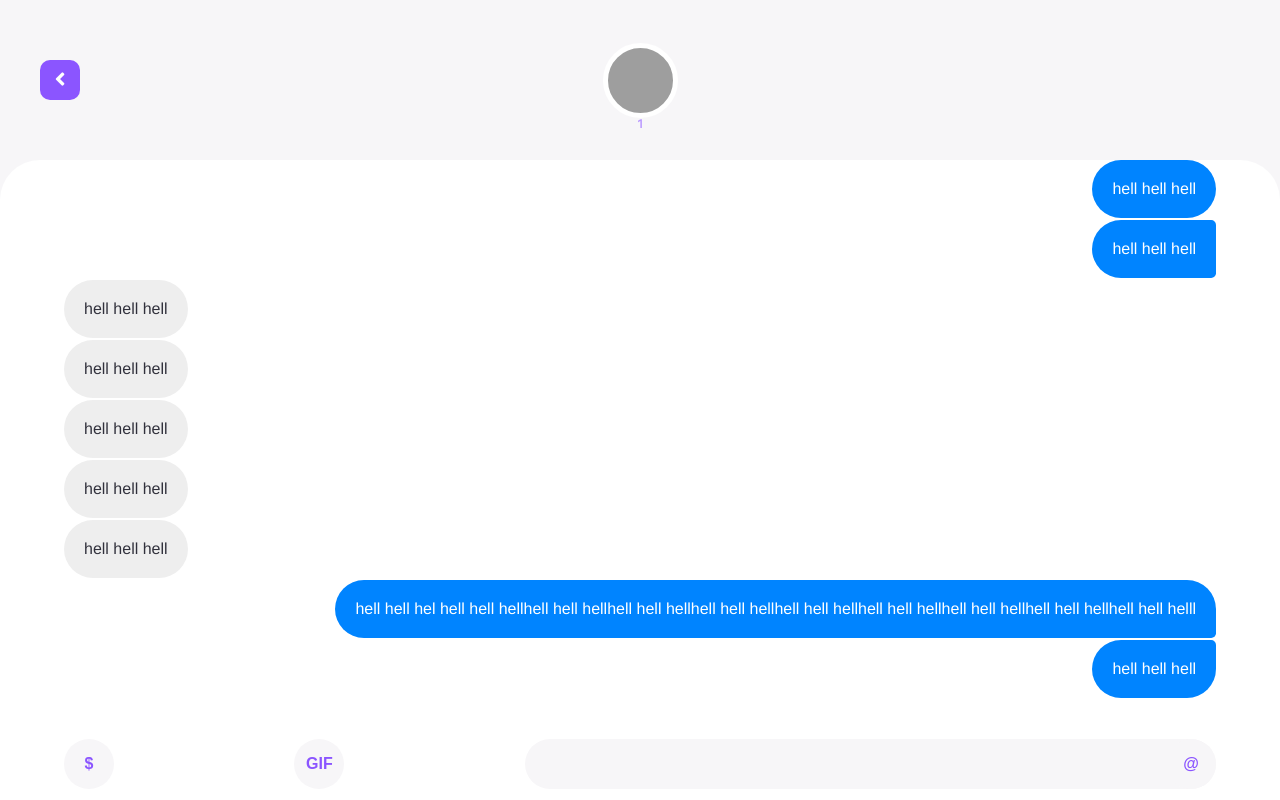
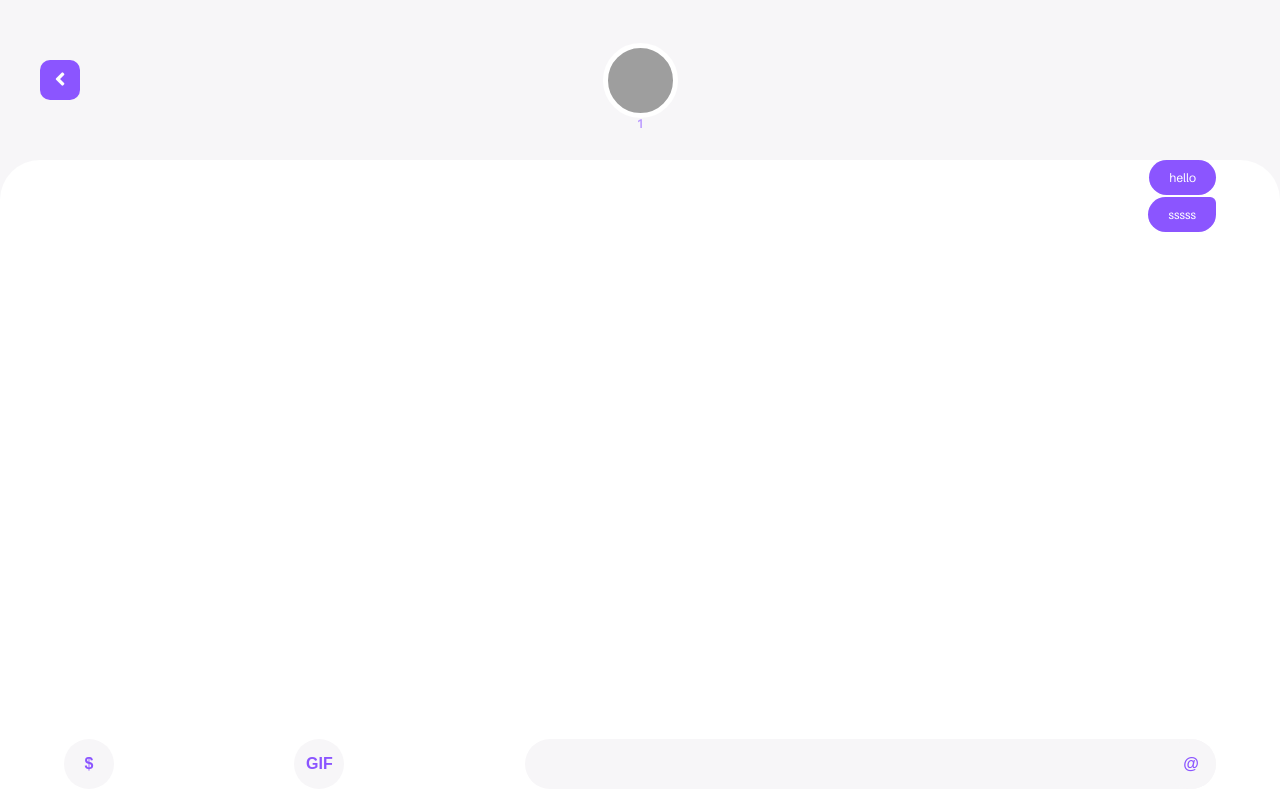
Before and after one commit to MickyPrice/Yoobee-Bemo-App-Frontend, a Vue app: page /chat/1 in a window 1280 px wide. Built offline with nearby package versions, Linux system fonts and the light colour scheme; grey boxes are pictures that could not be loaded.

Commit message:
Add messages

```diff
--- a/src/components/chats/ChatPushCard.vue
+++ b/src/components/chats/ChatPushCard.vue
@@ -1,37 +1,30 @@
 <template>
   <div class="chat-push-card">
     <div class="chat-push-card__message-box">
-      <ul class="messages">
-        <li class="me">hell hell hell</li>
-        <li class="me">hell hell hell</li>
-        <li class="him">hell hell hell</li>
-        <li class="him">hell hell hell</li>
-        <li class="him">hell hell hell</li>
-        <li class="him">hell hell hell</li>
-
-        <li class="him">hell hell hell</li>
-
-        <li
-          class="me"
-        >hell hell hel hell hell hellhell hell hellhell hell hellhell hell hellhell hell hellhell hell hellhell hell hellhell hell hellhell hell helll</li>
-
-        <li class="me">hell hell hell</li>
-      </ul>
+      <Messages :newMessage="newMessage" />
     </div>
     <ChatBox v-on:newPost="postNewMessage($event)" />
   </div>
 </template>
 
 <script>
-import ChatBox from "./ChatBox";
+import ChatBox from "./ChatBox.vue";
+import Messages from "./Messages.vue";
 
 export default {
+  data() {
+    return {
+      newMessage: "",
+    };
+  },
   components: {
     ChatBox,
+    Messages,
   },
   methods: {
     postNewMessage: function (event) {
       console.log("Just got a new post saying....." + event);
+      this.newMessage = event;
     },
   },
 };
@@ -52,44 +45,6 @@ export default {
   &__message-box {
     height: 100%;
     margin: 0 5%;
-    overflow: scroll;
-    overflow-anchor: none;
-
-    .messages {
-      overflow-anchor: auto;
-
-      li {
-        display: inline-block;
-        clear: both;
-        padding: 20px;
-        border-radius: 30px;
-        margin-bottom: 2px;
-        font-family: Helvetica, Arial, sans-serif;
-      }
-      .me {
-        float: right;
-        background: #0084ff;
-        color: #fff;
-      }
-
-      .him {
-        background: #eee;
-        float: left;
-      }
-
-      .him + .me {
-        border-bottom-right-radius: 5px;
-      }
-
-      .me + .me {
-        border-top-right-radius: 5px;
-        border-bottom-right-radius: 5px;
-      }
-
-      .me:last-of-type {
-        border-bottom-right-radius: 30px;
-      }
-    }
   }
 }
 </style>
--- /dev/null
+++ b/src/components/chats/Messages.vue
@@ -0,0 +1,51 @@
+<template>
+  <ul class="messages">
+    <li class="me">hello</li>
+    <li class="me">sssss</li>
+  </ul>
+</template>
+
+<script>
+export default {
+  props: ["newMessage"],
+  watch: {
+    newMessage: function () {
+      console.log("new message in" + this.newMessage);
+    },
+  },
+};
+</script>
+
+<style lang="scss" scoped>
+@import "@/scss/_variables";
+
+.messages {
+  list-style: none;
+  margin: 0;
+  padding: 0;
+  li {
+    display: inline-block;
+    clear: both;
+    font-size: 0.75em;
+    max-width: 70%;
+    padding: 10px 20px;
+    border-radius: 30px;
+    margin-bottom: 2px;
+  }
+
+  .me {
+    float: right;
+    background: $purple-500;
+    color: $white-100;
+  }
+
+  .me + .me {
+    border-top-right-radius: 10px;
+    border-bottom-right-radius: 10px;
+  }
+
+  .me:last-of-type {
+    border-bottom-right-radius: 30px;
+  }
+}
+</style>
```
